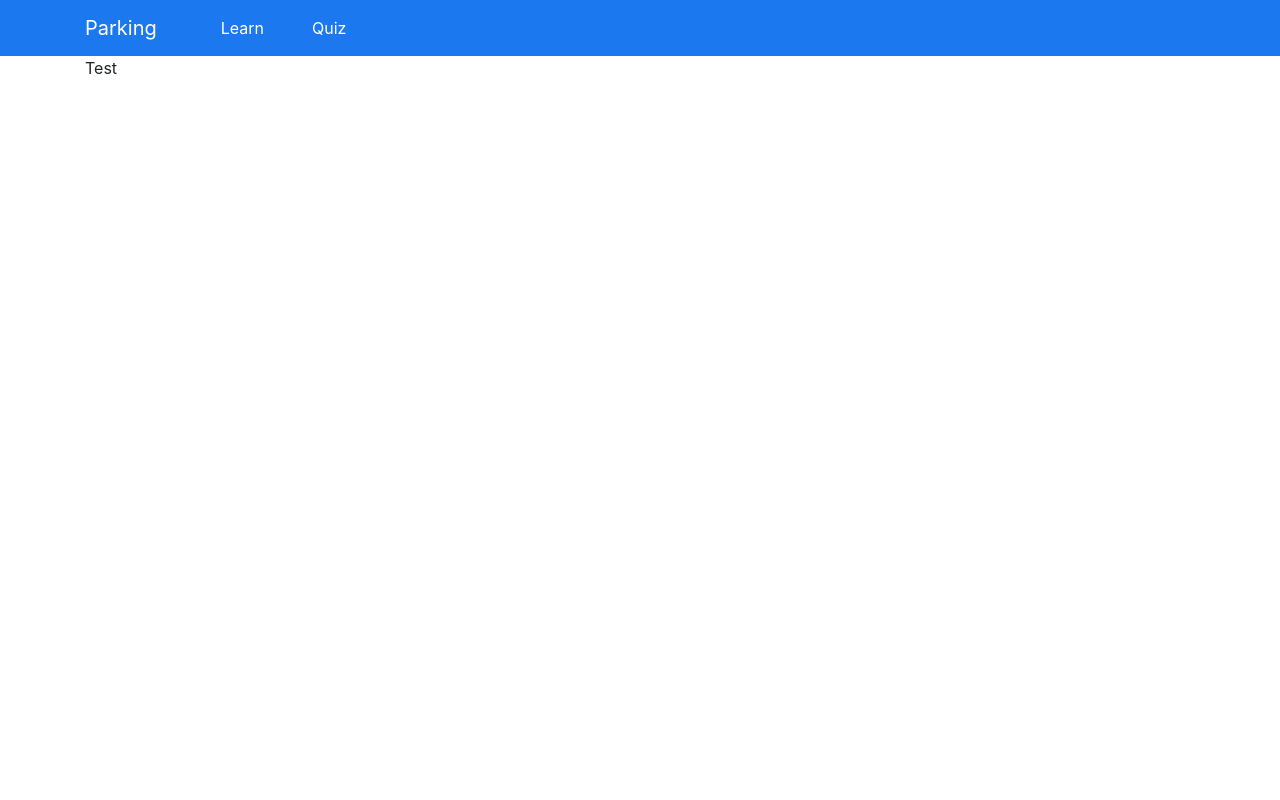
After one commit to tiffanymcbrayer/teaching_parking, a Flask app: page / in a window 1280 px wide. The commit adds this page. Run offline with Flask 2, Linux system fonts and the light colour scheme; some libraries are stand-ins or nearby versions.

Commit message:
basic navbar

```diff
--- a/server.py
+++ b/server.py
@@ -8,5 +8,13 @@ app = Flask(__name__)
 def homepage():
     return render_template('index.html')
 
+@app.route('/learn/')
+def learn():
+    pass
+
+@app.route('/quiz/<q>')
+def quiz():
+    pass
+
 if __name__ == '__main__':
     app.run(debug = True)
--- a/static/main.css
+++ b/static/main.css
@@ -1,3 +1,9 @@
-.black{
-  color: black;
+.white{
+  color: white;
 }
+.bk-white{
+  background-color: white;
+}
+.bk-base{
+  background-color: #1c78ef;
+}
--- a/templates/index.html
+++ b/templates/index.html
@@ -1,7 +1,10 @@
-{% extends "navbar.html" %}
+{% extends "layout.html" %}
 
 {% block content %}
 <script type="text/javascript" src="{{ url_for('static', filename = 'main.js') }}"></script>
 <script>
 </script>
+<div>
+    Test
+</div>
 {% endblock %}
--- /dev/null
+++ b/templates/layout.html
@@ -0,0 +1,39 @@
+<html>
+
+<head>
+  <!-- Required meta tags -->
+  <meta charset="utf-8">
+  <meta name="viewport" content="width=device-width, initial-scale=1">
+     <link rel="icon" href="data:,">
+<!-- Jquery -->
+  <script src="http://code.jquery.com/jquery-3.3.1.min.js"></script>
+  <script src="https://code.jquery.com/ui/1.12.0/jquery-ui.min.js"></script>
+  <link rel="stylesheet" href="http://code.jquery.com/ui/1.12.1/themes/base/jquery-ui.css">
+  <script type="text/javascript" src="{{ url_for('static', filename = 'main.js') }}"></script>
+<!-- CSS -->
+  <link rel="stylesheet" href="https://stackpath.bootstrapcdn.com/bootstrap/4.2.1/css/bootstrap.min.css">
+  <link rel="stylesheet" href="{{url_for('static', filename='main.css')}}"></head>
+  <title>Parking</title>
+<body class="bk-white">
+
+<nav class="navbar navbar-expand-lg navbar-light justify-content-between bk-base nav-fill">
+  <div class="container">
+    <a class='navbar-brand' href='/'><span class='white'>Parking</span></a>
+    <button class="navbar-toggler" type="button" data-bs-toggle="collapse" data-bs-target="#navbarNavAltMarkup" aria-controls="navbarNavAltMarkup" aria-expanded="false" aria-label="Toggle navigation">
+      <span class="navbar-toggler-icon"></span>
+    </button>
+    <div class="collapse navbar-collapse" id="navbarNavAltMarkup">
+      <div class="navbar-nav mr-auto">
+        <a class='navbar-text ml-5' href='/learn'><span class='white'>Learn</span></a>
+        <a class='navbar-text ml-5' href='/quiz'><span class='white'>Quiz</span></a>
+      </div>
+    </div>
+  </div>
+</nav>
+  <div class='container'>
+    {% block content %}
+    {% endblock %}
+  </div>
+</body>
+
+</html>
```
